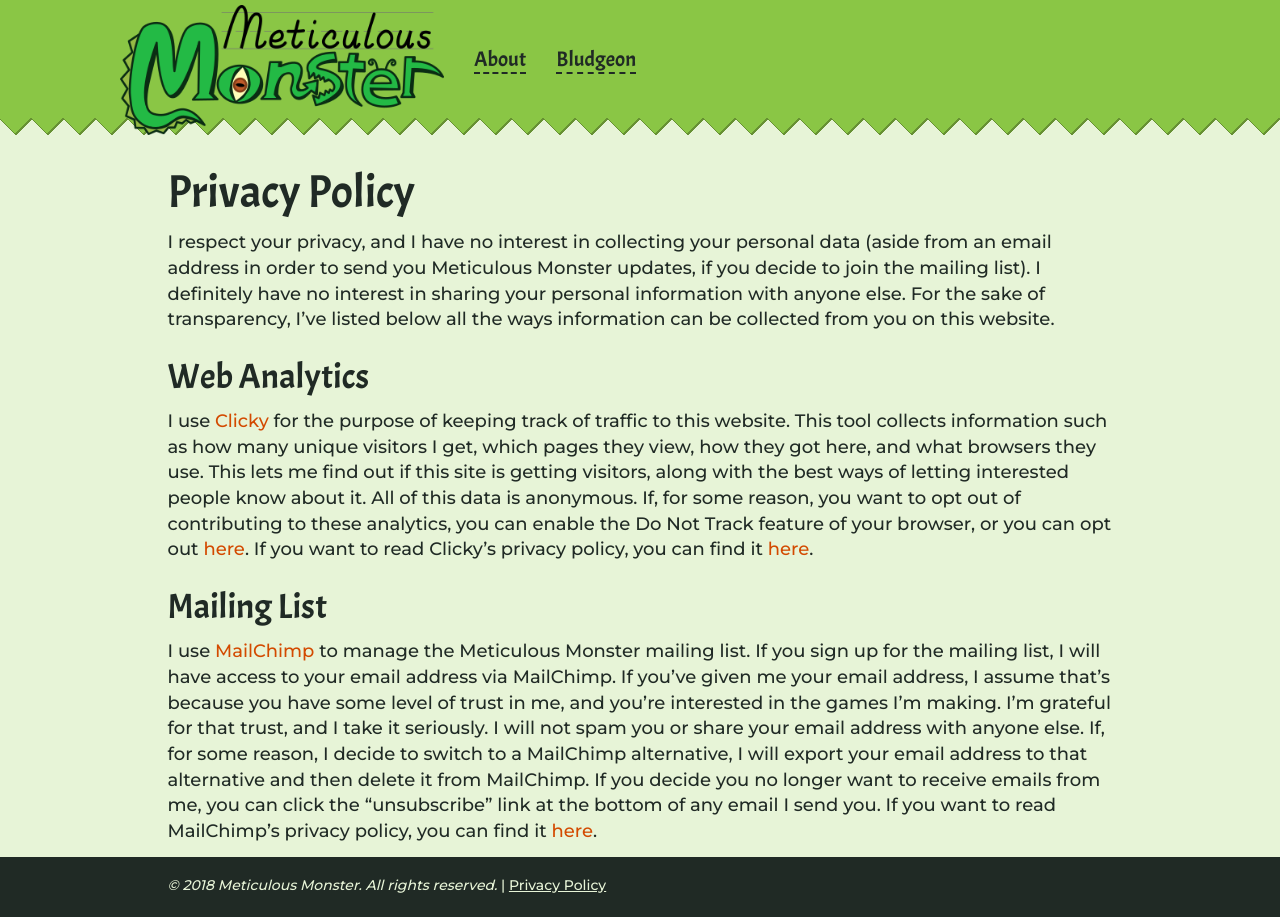
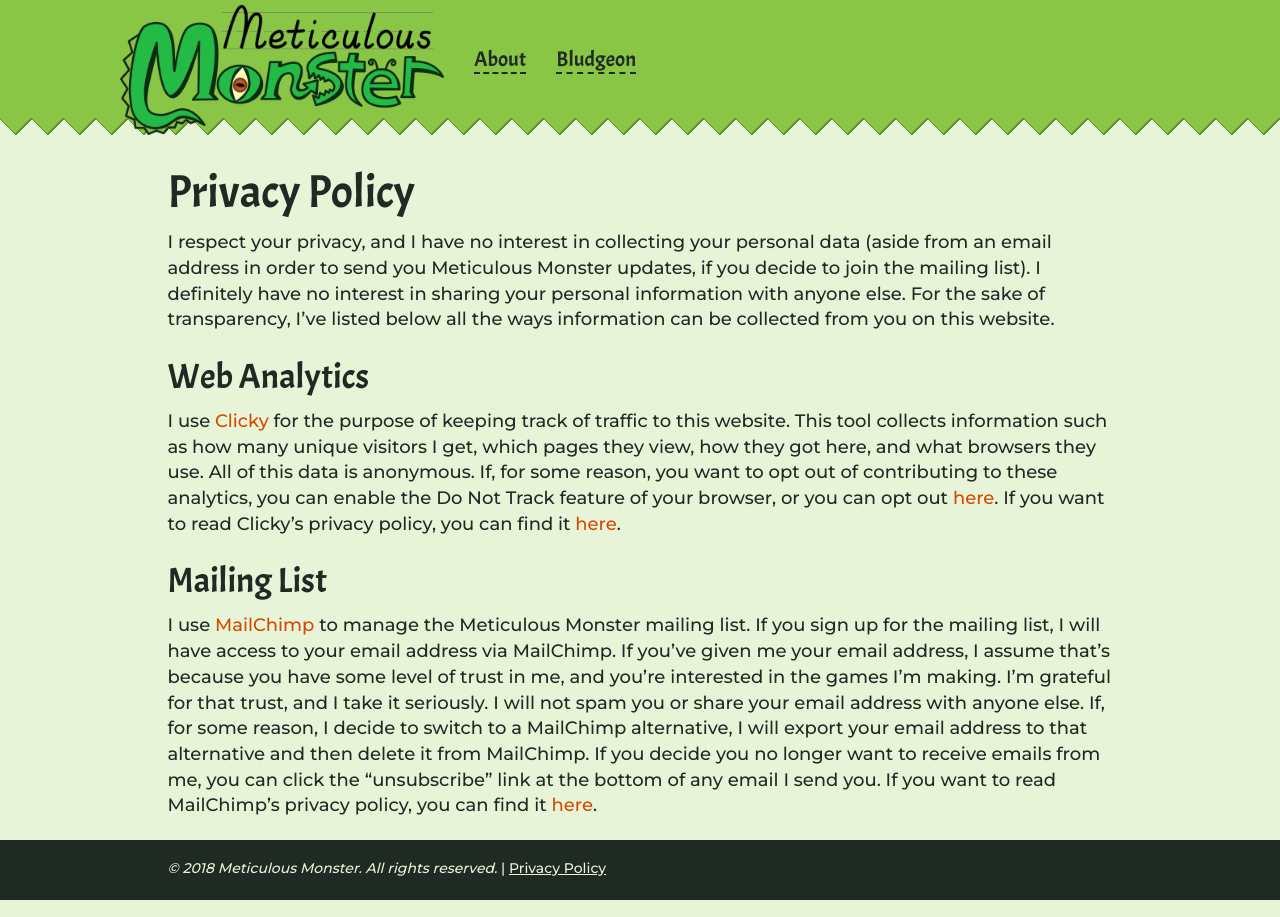
Before and after one commit to meticulousmonster/meticulousmonster.github.io, a Jekyll site: the page built from privacy-policy.md, in a window 1280 px wide. Built offline with Jekyll 4.4.1, drawn with Linux system fonts in a browser that asks for light colours; comment, search, counter and statistics services are not loaded.

Commit message:
Tweak privacy policy text

```diff
--- a/privacy-policy.md
+++ b/privacy-policy.md
@@ -9,7 +9,7 @@ I respect your privacy, and I have no interest in collecting your personal data
 
 ## Web Analytics
 
-I use [Clicky](https://clicky.com/){:target="_blank"} for the purpose of keeping track of traffic to this website. This tool collects information such as how many unique visitors I get, which pages they view, how they got here, and what browsers they use. This lets me find out if this site is getting visitors, along with the best ways of letting interested people know about it. All of this data is anonymous. If, for some reason, you want to opt out of contributing to these analytics, you can enable the Do Not Track feature of your browser, or you can opt out [here](https://clicky.com/optout){:target="_blank"}. If you want to read Clicky's privacy policy, you can find it [here](https://clicky.com/terms/privacy){:target="_blank"}.
+I use [Clicky](https://clicky.com/){:target="_blank"} for the purpose of keeping track of traffic to this website. This tool collects information such as how many unique visitors I get, which pages they view, how they got here, and what browsers they use. All of this data is anonymous. If, for some reason, you want to opt out of contributing to these analytics, you can enable the Do Not Track feature of your browser, or you can opt out [here](https://clicky.com/optout){:target="_blank"}. If you want to read Clicky's privacy policy, you can find it [here](https://clicky.com/terms/privacy){:target="_blank"}.
 
 ## Mailing List
 
```
